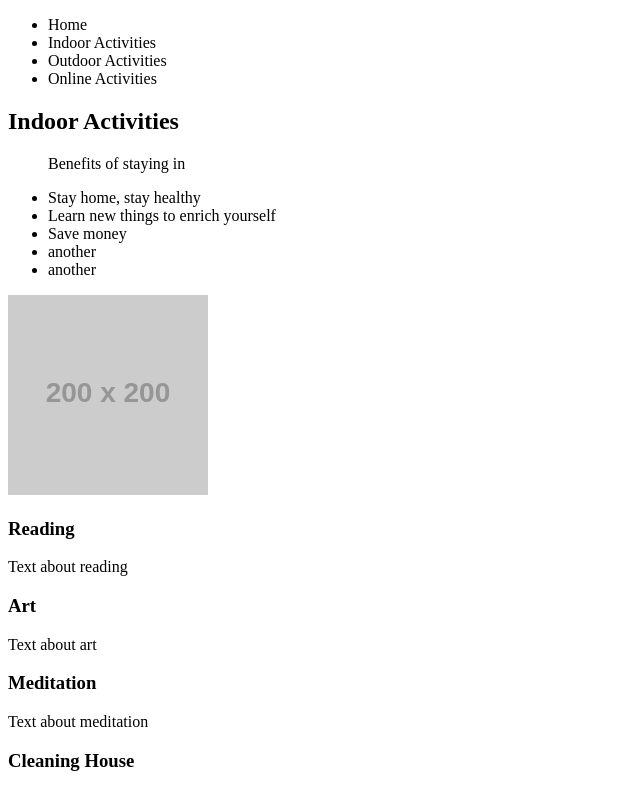
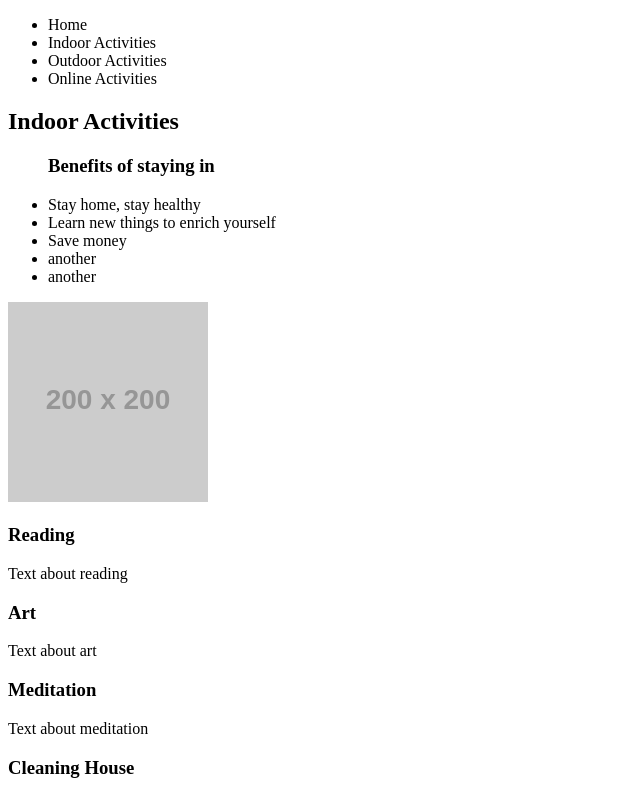
Before and after one commit to sarabeth-russert/sample_web_page_102, a plain HTML site: page index.html in a window 1280 px wide. Shown: the top 788 px of the page, without its empty margins (0-640 px from the left). Drawn offline with Linux system fonts and the light colour scheme; placeholder pictures from the web are drawn by us.

Commit message:
altered a paragraph to a header

```diff
--- a/index.html
+++ b/index.html
@@ -21,7 +21,7 @@
                 Indoor Activities
             </h1>
             <ul>
-                <p>Benefits of staying in</p>
+                <h3>Benefits of staying in</h3>
                 <li>Stay home, stay healthy</li>
                 <li>Learn new things to enrich yourself</li>
                 <li>Save money</li>
```
